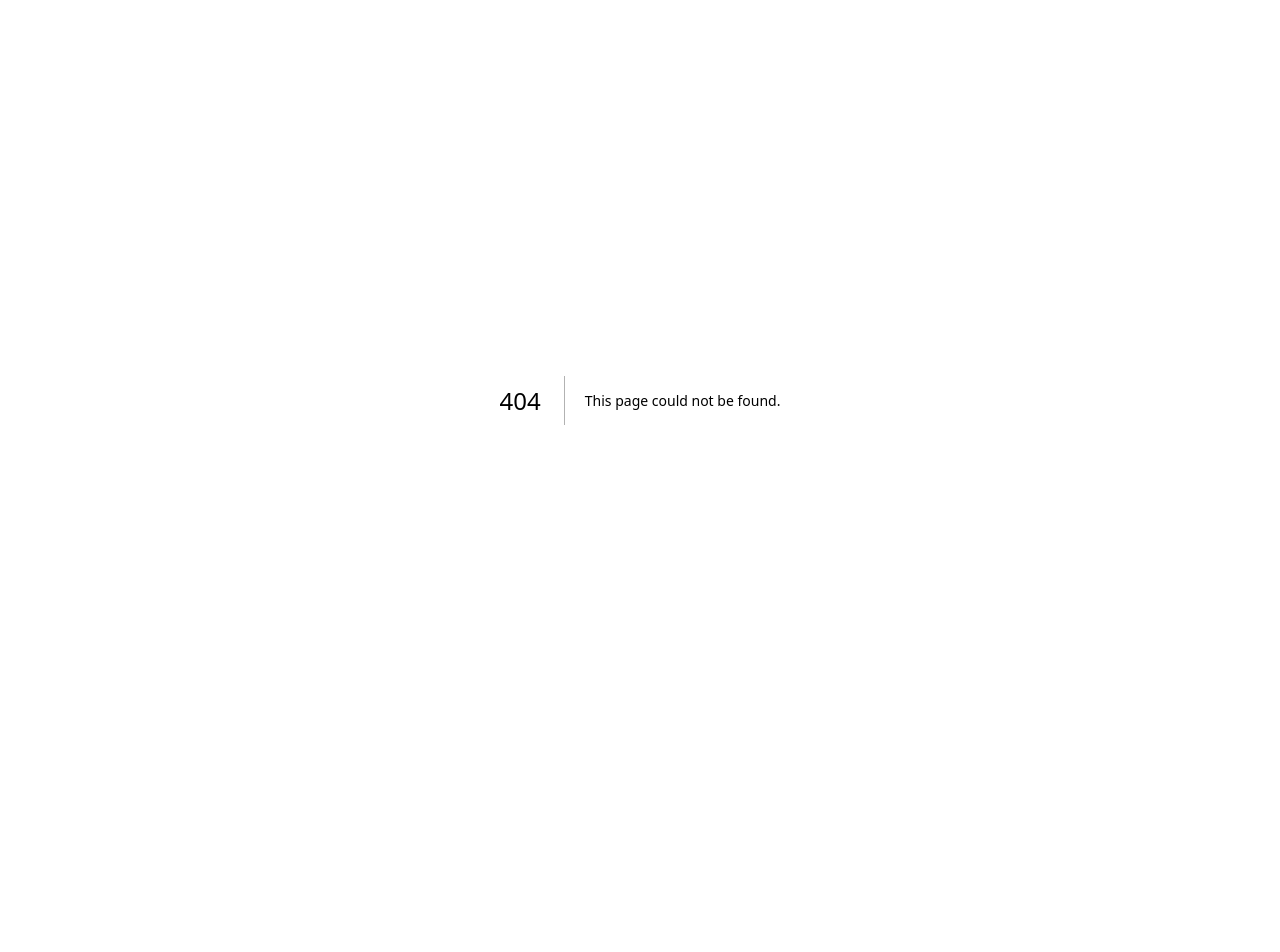
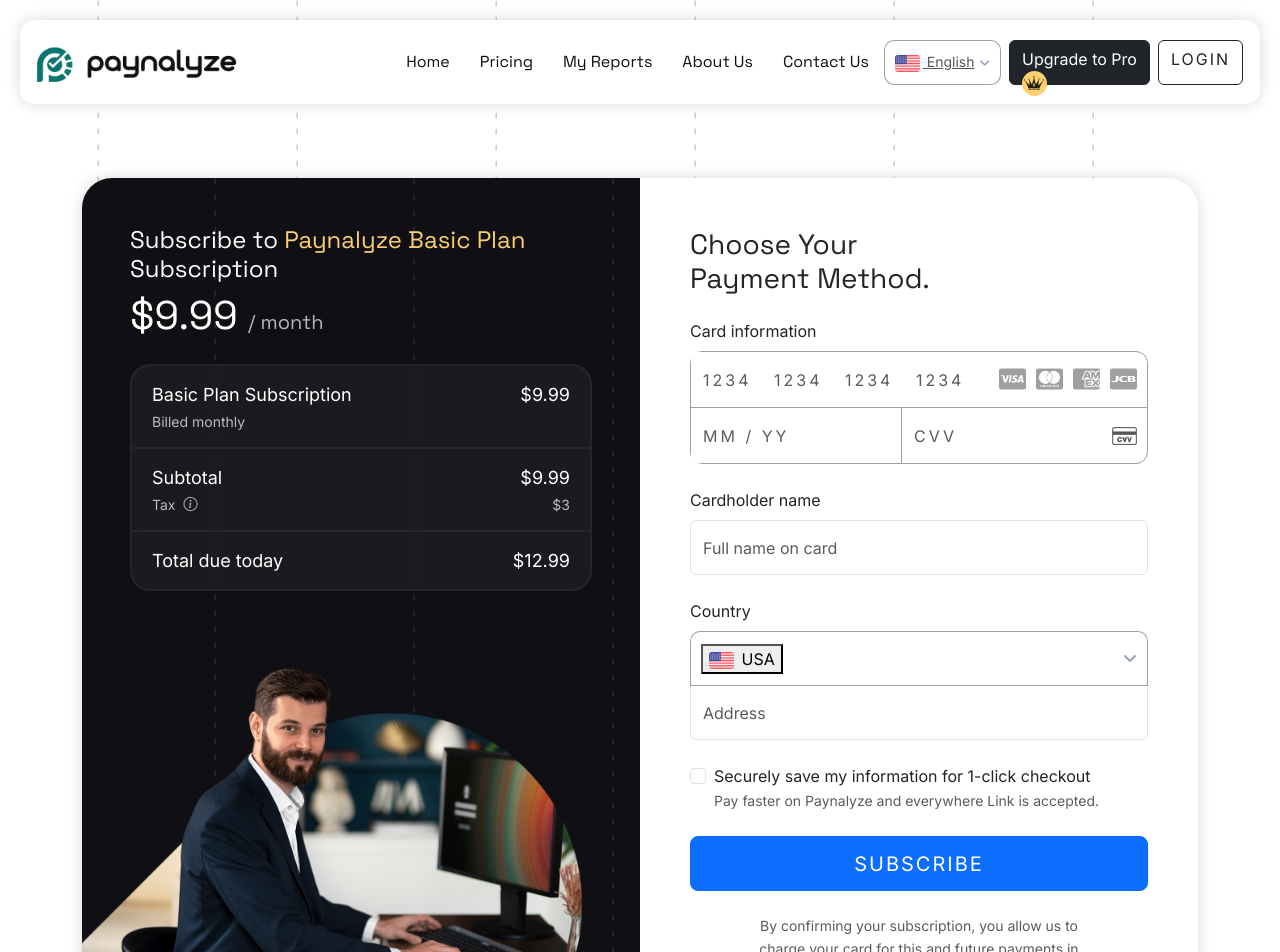
Before and after one commit to Gourav-21/legal-frontend, a Next.js app: page /en/subscribe in a window 1280 px wide. Before the commit this address had no page. Shown: the top 952 px of the page. Before the commit the page ends 800 px from the top, so only its background shows below. Built offline with nearby package versions, Linux system fonts and the light colour scheme.

Commit message:
add initi in subscribe page

```diff
--- /dev/null
+++ b/app/[lang]/subscribe/page.tsx
@@ -0,0 +1,140 @@
+import Image from "next/image";
+import { getDictionary } from "../../../get-dictionary"; // Adjust path as needed
+import { Locale } from "../../../i18n-config"; // Adjust path as needed
+
+interface SubscribePageProps { // Renamed interface
+  params: Promise<{ lang: Locale }>;
+}
+
+export default async function SubscribePage(props: SubscribePageProps) { // Renamed component
+  const params = await props.params;
+  const { lang } = params;
+  const dictionary = await getDictionary(lang);
+
+  const subscribeDict = dictionary.subscribe; // Use subscribe dictionary
+
+  return (
+    <main>
+      <section className="SignUp-section">
+        <div className="container">
+          <div className="SignUp-SignIn-card mt-4" data-aos="fade-up" data-aos-duration="1500">
+            <div className="left-banner">
+              <div className="subscription-plan py-4 py-md-5 px-lg-5 px-3 w-100">
+                <h4 className="mb-2" dangerouslySetInnerHTML={{ __html: subscribeDict.title }}></h4>
+                <h1 className="mb-4 fw-200">
+                  {subscribeDict.price} <small>{subscribeDict.period}</small>
+                </h1>
+                <ul className="subscription-plan-list">
+                  <li>
+                    <span>
+                      {subscribeDict.planDetails.title} <small>{subscribeDict.planDetails.billing}</small>
+                    </span>
+                    <span>{subscribeDict.planDetails.price}</span>
+                  </li>
+                  <li>
+                    <span>
+                      {subscribeDict.subtotal.title} <small>{subscribeDict.subtotal.taxInfo} <i className="bi bi-info-circle ms-1"></i></small>
+                    </span>
+                    <span>
+                      {subscribeDict.subtotal.price} <small>{subscribeDict.subtotal.taxAmount}</small>
+                    </span>
+                  </li>
+                  <li>
+                    <span>{subscribeDict.totalDue.title}</span> <span>{subscribeDict.totalDue.price}</span>
+                  </li>
+                </ul>
+              </div>
+
+              <Image
+                className="login-registration-img"
+                src="/img/login-registration-img.png"
+                alt="Registration"
+                width={500}
+                height={400} // Adjusted height to match signup page
+              />
+            </div>
+
+            <div className="right-form">
+              <h3 className="mb-4" dangerouslySetInnerHTML={{ __html: subscribeDict.paymentMethodTitle }}></h3>
+
+              <div className="form-group mb-4">
+                <label className="form-label">{subscribeDict.cardInfoLabel}</label>
+                <div className="form-group-card">
+                  <div className="input-group">
+                    <input type="text" className="form-control" placeholder={subscribeDict.cardPlaceholder} />
+                    <button className="btn btn-outline-secondary" type="button">
+                      <i className="fa-brands fa-cc-visa"></i>
+                    </button>
+                    <button className="btn btn-outline-secondary" type="button">
+                      <i className="fa-brands fa-cc-mastercard"></i>
+                    </button>
+                    <button className="btn btn-outline-secondary" type="button">
+                      <i className="fa-brands fa-cc-amex"></i>
+                    </button>
+                    <button className="btn btn-outline-secondary" type="button">
+                      <i className="fa-brands fa-cc-jcb"></i>
+                    </button>
+                  </div>
+                  <div className="input-group">
+                    <input type="text" className="form-control" placeholder={subscribeDict.expiryPlaceholder} />
+                    <input type="text" className="form-control" placeholder={subscribeDict.cvvPlaceholder} />
+                    <Image src="/img/cvv.png" alt="CVV Icon" width={30} height={20} className="cvv" />
+                  </div>
+                </div>
+              </div>
+
+              <div className="form-group mb-4">
+                <label className="form-label">{subscribeDict.cardholderNameLabel}</label>
+                <input type="text" className="form-control" placeholder={subscribeDict.cardholderNamePlaceholder} />
+              </div>
+
+              <div className="form-group mb-4">
+                <label className="form-label">{subscribeDict.countryLabel}</label>
+                <div className="input-group-vertical">
+                  <div className="dropdown language">
+                    <button className="dropdown-toggle" type="button" data-bs-toggle="dropdown">
+                      <Image src={lang === 'he' ? "/img/Israel.jpg" : "/img/us.jpg"} alt={lang === 'he' ? subscribeDict.countryOptionIsrael : subscribeDict.countryOptionUSA} width={20} height={15} /> {lang === 'he' ? subscribeDict.countryOptionIsrael : subscribeDict.countryOptionUSA}
+                    </button>
+                    <ul className="dropdown-menu dropdown-menu-end">
+                      <li>
+                        {/* TODO: Add logic to switch language via link/button */}
+                        <button className="dropdown-item">
+                          <Image src="/img/us.jpg" alt={subscribeDict.countryOptionUSA} width={20} height={15} /> {subscribeDict.countryOptionUSA}
+                        </button>
+                      </li>
+                      <li>
+                        {/* TODO: Add logic to switch language via link/button */}
+                        <button className="dropdown-item">
+                          <Image src="/img/Israel.jpg" alt={subscribeDict.countryOptionIsrael} width={20} height={15} /> {subscribeDict.countryOptionIsrael}
+                        </button>
+                      </li>
+                    </ul>
+                  </div>
+                  <input type="text" className="form-control" placeholder={subscribeDict.addressPlaceholder} />
+                </div>
+              </div>
+
+              <div className="form-check mb-4">
+                <input className="form-check-input" type="checkbox" id="flexCheckDefault" />
+                <label className="form-check-label" htmlFor="flexCheckDefault">
+                  {subscribeDict.saveInfoCheckboxLabel} <br />
+                  <small className="text-muted">
+                    {subscribeDict.saveInfoCheckboxSubtext}
+                  </small>
+                </label>
+              </div>
+
+              <button type="submit" className="btn btn-lg btn-primary without-icon w-100 mb-4">
+                {subscribeDict.subscribeButton}
+              </button>
+
+              <p className="mb-0 text-center text-sm text-muted px-sm-5">
+                {subscribeDict.termsText}
+              </p>
+            </div>
+          </div>
+        </div>
+      </section>
+    </main>
+  );
+}
--- a/dictionaries/en.json
+++ b/dictionaries/en.json
@@ -289,5 +289,41 @@
     "appleButton": "Apple",
     "signInPrompt": "Already have an Paynalyze account?",
     "signInLink": "Sign In"
+  },
+  "subscribe": {
+    "title": "Subscribe to <span class=\"text-yellow\">Paynalyze Basic Plan</span> Subscription",
+    "price": "$9.99",
+    "period": "/ month",
+    "planDetails": {
+      "title": "Basic Plan Subscription",
+      "billing": "Billed monthly",
+      "price": "$9.99"
+    },
+    "subtotal": {
+      "title": "Subtotal",
+      "taxInfo": "Tax",
+      "price": "$9.99",
+      "taxAmount": "$3"
+    },
+    "totalDue": {
+      "title": "Total due today",
+      "price": "$12.99"
+    },
+    "paymentMethodTitle": "Choose Your <br />Payment Method.",
+    "cardInfoLabel": "Card information",
+    "cardPlaceholder": "1234   1234   1234   1234",
+    "expiryPlaceholder": "MM / YY",
+    "cvvPlaceholder": "CVV",
+    "cardholderNameLabel": "Cardholder name",
+    "cardholderNamePlaceholder": "Full name on card",
+    "countryLabel": "Country",
+    "countryDefault": "USA",
+    "countryOptionUSA": "USA",
+    "countryOptionIsrael": "Israel",
+    "addressPlaceholder": "Address",
+    "saveInfoCheckboxLabel": "Securely save my information for 1-click checkout",
+    "saveInfoCheckboxSubtext": "Pay faster on Paynalyze and everywhere Link is accepted.",
+    "subscribeButton": "Subscribe",
+    "termsText": "By confirming your subscription, you allow us to charge your card for this and future payments in accordance with terms. You can always cancel your subscription"
   }
 }
--- a/dictionaries/he.json
+++ b/dictionaries/he.json
@@ -286,5 +286,41 @@
     "appleButton": "תַפּוּחַ",
     "signInPrompt": "כבר יש לך חשבון Paynalyze?",
     "signInLink": "היכנס"
+  },
+  "subscribe": {
+    "title": "הירשם ל <span class=\"text-yellow\">Paynalyze תוכנית בסיסית</span> מִנוּי",
+    "price": "$9.99",
+    "period": "/ חוֹדֶשׁ",
+    "planDetails": {
+      "title": "מנוי לתוכנית בסיסית",
+      "billing": "מחויב מדי חודש",
+      "price": "$9.99"
+    },
+    "subtotal": {
+      "title": "סכום משנה",
+      "taxInfo": "מַס",
+      "price": "$9.99",
+      "taxAmount": "$3"
+    },
+    "totalDue": {
+      "title": "סך הכל לפירעון היום",
+      "price": "$12.99"
+    },
+    "paymentMethodTitle": "בחר את אמצעי התשלום שלך.",
+    "cardInfoLabel": "מידע על הכרטיס",
+    "cardPlaceholder": "1234   1234   1234   1234",
+    "expiryPlaceholder": "MM / YY",
+    "cvvPlaceholder": "CVV",
+    "cardholderNameLabel": "שם בעל הכרטיס",
+    "cardholderNamePlaceholder": "השם המלא בכרטיס",
+    "countryLabel": "מדינה",
+    "countryDefault": "ישראל",
+    "countryOptionUSA": "ארה\"ב",
+    "countryOptionIsrael": "ישראל",
+    "addressPlaceholder": "כתובת",
+    "saveInfoCheckboxLabel": "שמור את המידע שלי בצורה מאובטחת עבור תשלום בלחיצה אחת",
+    "saveInfoCheckboxSubtext": "שלם מהר יותר ב-Paynalyze ובכל מקום הקישור מתקבל.",
+    "subscribeButton": "הירשם",
+    "termsText": "על ידי אישור המנוי שלך, אתה מאפשר לנו לחייב את כרטיסכם עבור תשלומים זה ותשלומים עתידיים בהתאם לתנאים. אתה יכול תמיד לבטל את המנוי שלך"
   }
 }
```
